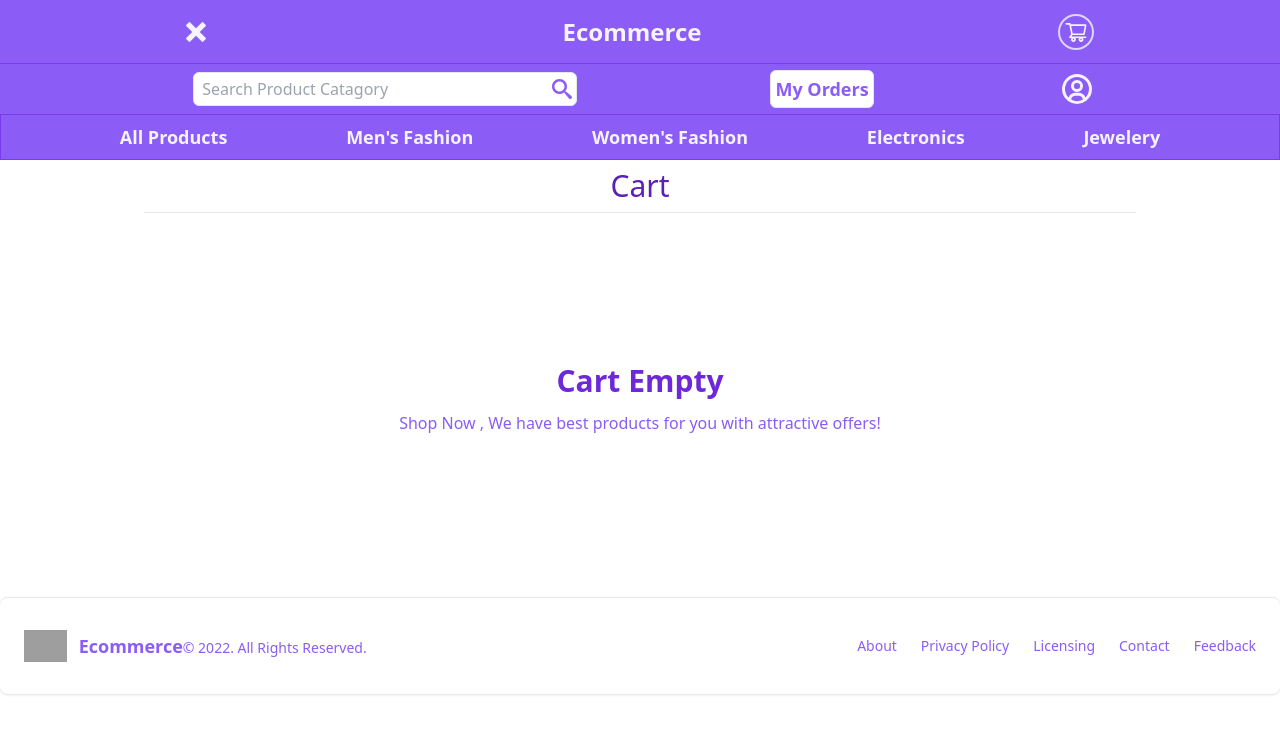
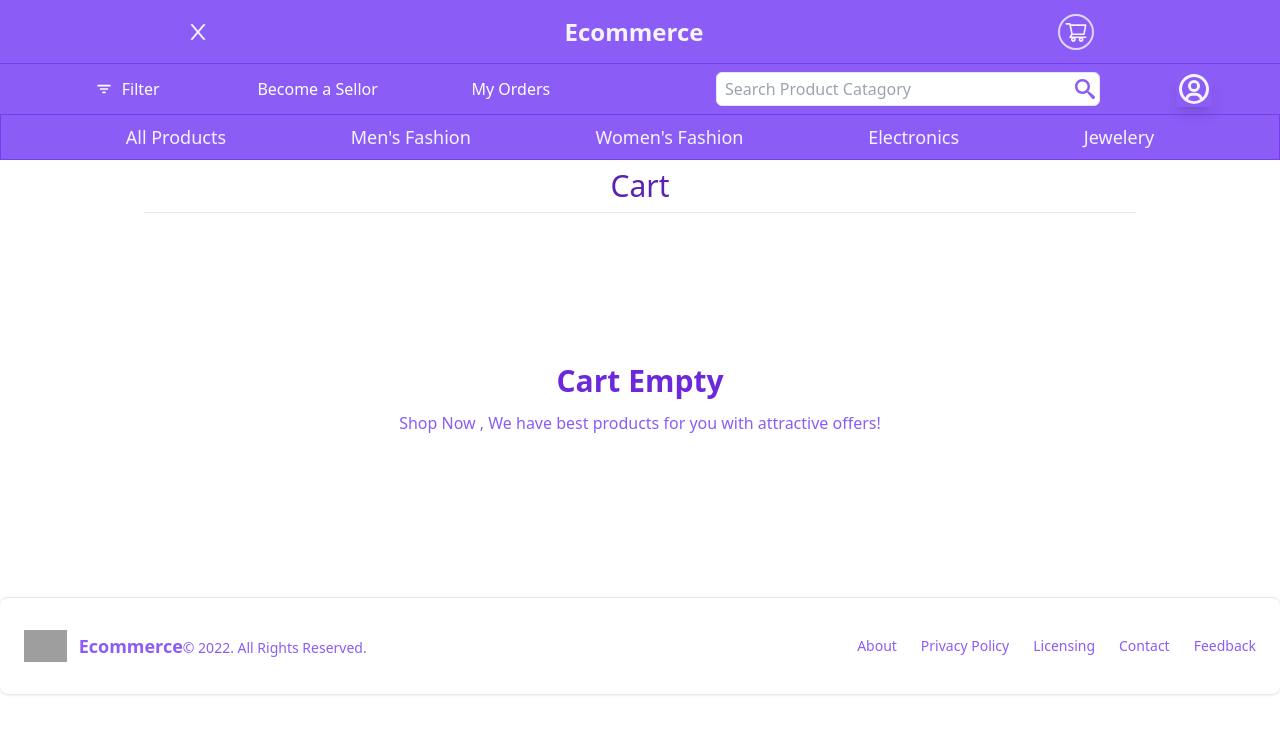
Before and after one commit to RohanSingh182003/Shopping-Cart, a React (Vite) app: page /cart in a window 1280 px wide. Both pictures are taken after a click on the icon 197 px from the left and 31 px from the top of the page. Shown: the top 734 px of the page. Built offline with nearby package versions, Linux system fonts and the light colour scheme; grey boxes are pictures that could not be loaded.

Commit message:
optimize navbar component

```diff
--- a/src/App.jsx
+++ b/src/App.jsx
@@ -2,7 +2,7 @@ import React, { useState } from 'react'
 import LoadingBar from 'react-top-loading-bar'
 import AppState from "../Context/AppState";
 import Home from "./Components/Home";
-import Navbar from "./Components/Navbar";
+import Navbar from "./Components/Navbar/Navbar";
 import Cart from "./Components/Cart";
 import { BrowserRouter, Routes, Route } from "react-router-dom";
 import Catagory from "./Components/Catagory";
--- a/src/Components/Cart.jsx
+++ b/src/Components/Cart.jsx
@@ -66,7 +66,7 @@ const Cart = () => {
                   <p className="my-1 text-xl text-green-600 font-bold">
                     ₹ {item.price}
                   </p>
-                  <div className="w-24 flex justify-between">
+                  <div className="w-16 flex justify-between">
                     {item.color !=  null && (
                       <button
                         style={{ backgroundColor: item.color }}
@@ -77,19 +77,19 @@ const Cart = () => {
                       <p className="text-xl text-gray-800">{item.size}</p>
                     )}
                   </div>
-                  <div className="flex w-32 items-center justify-between text-xl my-2">
+                  <div className="flex w-28 items-center justify-between text-xl my-2 border">
                     <button
                       onClick={() =>
                         addToCart(item.id, item.title, item.price, item.image)
                       }
-                      className="w-7 font-bold text-green-500 cursor-pointer"
+                      className="w-7 font-bold text-green-500 cursor-pointer border-r"
                     >
                       <p className="text-2xl"> + </p>
                     </button>
                     <p className="">{item.qty}</p>
                     <button
                       onClick={() => removefromCart(item.id)}
-                      className="w-7 font-bold text-red-500 cursor-pointer"
+                      className="w-7 font-bold text-red-500 cursor-pointer border-l"
                     >
                       <p className="text-2xl"> - </p>
                     </button>
--- a/src/Components/Checkout.jsx
+++ b/src/Components/Checkout.jsx
@@ -74,7 +74,7 @@ const Checkout = (props) => {
                   <p className="my-1 text-xl text-green-600 font-bold">
                   ₹ {item.price}
                   </p>
-                  <div className="w-24 flex justify-between">
+                  <div className="w-16 flex justify-between">
                   {item.color !=  null && (
                       <button
                         style={{ backgroundColor: item.color }}
@@ -85,19 +85,19 @@ const Checkout = (props) => {
                       <p className="text-xl text-gray-800">{item.size}</p>
                     )}
                   </div>
-                  <div className="flex w-32 items-center justify-between text-xl my-2">
+                  <div className="flex w-28 items-center justify-between text-xl my-2 border">
                     <button
                       onClick={() =>
                         addToCart(item.id, item.title, item.price, item.image)
                       }
-                      className="w-7 font-bold text-green-500 cursor-pointer"
+                      className="w-7 font-bold text-green-500 cursor-pointer border-r"
                     >
                       <p className="text-2xl"> + </p>
                     </button>
                     <p className="">{item.qty}</p>
                     <button
                       onClick={() => removefromCart(item.id)}
-                      className="w-7 font-bold text-red-500 cursor-pointer"
+                      className="w-7 font-bold text-red-500 cursor-pointer border-l"
                     >
                       <p className="text-2xl"> - </p>
                     </button>
--- /dev/null
+++ b/src/Components/Navbar/BeASellorComponent.jsx
@@ -0,0 +1,11 @@
+import React from "react";
+
+const BeASellorComponent = () => {
+  return (
+    <button className=" text-white p-1 rounded-md cursor-pointer  hover:underline hover:underline-offset-2">
+      Become a Sellor
+    </button>
+  );
+};
+
+export default BeASellorComponent;
--- /dev/null
+++ b/src/Components/Navbar/FilterComponent.jsx
@@ -0,0 +1,14 @@
+import React from 'react'
+import { BiFilter } from "react-icons/bi";
+
+
+const FilterComponent = () => {
+  return (
+    <button className='flex justify-between items-center px-2 py-1 space-x-2  hover:underline hover:underline-offset-2 rounded-md text-white'>
+        <BiFilter className='text-xl'/>
+        <p>Filter</p>
+    </button>
+  )
+}
+
+export default FilterComponent
--- /dev/null
+++ b/src/Components/Navbar/LoginComponent.jsx
@@ -0,0 +1,14 @@
+import React from 'react'
+import { BiUserCircle } from "react-icons/bi";
+
+
+const LoginComponent = () => {
+  return (
+    <div>
+        {/* <button className='px-2 py-1 border text-white rounded-md shadow-lg'>Login</button> */}
+        <BiUserCircle className="text-4xl text-violet-50 cursor-pointer shadow-lg" />
+    </div>
+  )
+}
+
+export default LoginComponent
--- a/src/Components/Navbar.jsx
+++ b/src/Components/Navbar/Navbar.jsx
@@ -1,25 +1,27 @@
 import React, { useContext, useState } from "react";
-import AppContext from "../../Context/AppContext";
-import { AiOutlineShoppingCart } from "react-icons/ai";
-import { GiHamburgerMenu } from "react-icons/gi";
-import { ImCross } from "react-icons/im";
-import { BiUserCircle } from "react-icons/bi";
+import AppContext from "../../../Context/AppContext";
+import { AiOutlineShoppingCart , AiOutlineClose } from "react-icons/ai";
+import { BiMenuAltLeft } from "react-icons/bi";
 import { Link } from "react-router-dom";
-import Search from "./Search";
+import SearchComponent from "./SearchComponent";
+import FilterComponent from "./FilterComponent";
+import OrdersComponent from "./OrdersComponent";
+import BeASellorComponent from "./BeASellorComponent";
+import LoginComponent from "./LoginComponent";
 
 const Navbar = () => {
   const [toggle, setToggle] = useState(false);
   const { state, dispatch } = useContext(AppContext);
   return (
-    <div className="sticky top-0 bg-violet-500">
+    <div className="sticky top-0 bg-violet-500 h-full">
       <div className="px-2 flex justify-between lg:justify-around items-center h-16  border-b border-violet-600">
         {toggle ? (
-          <ImCross
+          <AiOutlineClose
             onClick={() => setToggle(!toggle)}
-            className="text-xl mx-2 text-violet-50 cursor-pointer"
+            className="text-2xl mx-2 text-violet-50 cursor-pointer"
           />
         ) : (
-          <GiHamburgerMenu
+          <BiMenuAltLeft
             onClick={() => setToggle(!toggle)}
             className="text-2xl mx-2 text-violet-50 cursor-pointer"
           />
@@ -46,44 +48,50 @@ const Navbar = () => {
       </div>
       {toggle && (
         <div className="bg-white">
-          <div className="flex items-center w-full justify-evenly bg-violet-500">
-          <Search/>
-          <button className="bg-white text-violet-500 border p-1 rounded-md hover:text-violet-600 cursor-pointer text-sm font-semibold md:text-sm lg:text-lg">My&nbsp;Orders</button>
-          <BiUserCircle className="text-4xl font-semibold text-violet-50 cursor-pointer"/>
+          <div className="flex flex-col md:flex-row items-center w-full justify-evenly bg-violet-500">
+            <div className="flex justify-evenly items-center mt-2 md:mt-0 w-full">
+              <FilterComponent/>
+              <BeASellorComponent/>
+              <OrdersComponent/>
+            </div>
+            <div className="flex justify-evenly items-center mt-2 md:mt-0 w-full">
+              <SearchComponent />
+              <LoginComponent/>
+            </div>
           </div>
-          <ul className="w-full h-[82.5vh] md:h-auto flex flex-col md:flex-row justify-evenly items-center border border-violet-600 py-2 text-violet-50 bg-violet-500">
+          <ul className="w-full h-[76vh] md:h-auto flex flex-col md:flex-row justify-evenly items-center border border-violet-600 py-2 text-violet-50 bg-violet-500">
             <Link
               onClick={() => setToggle(false)}
               to={"/"}
-              className="hover:text-violet-100 cursor-pointer text-xl font-semibold md:text-sm lg:text-lg"
+              className="hover:text-violet-100 cursor-pointer text-xl hover:underline hover:underline-offset-2 md:text-sm lg:text-lg"
             >
               All Products
             </Link>
             <Link
               onClick={() => setToggle(false)}
               to={`/men's clothing`}
-              className="hover:text-violet-100 cursor-pointer text-xl font-semibold md:text-sm lg:text-lg"
+              className="hover:text-violet-100 cursor-pointer text-xl hover:underline hover:underline-offset-2 md:text-sm lg:text-lg"
             >
               Men's Fashion
             </Link>
             <Link
               onClick={() => setToggle(false)}
               to={`/women's clothing`}
-              className="hover:text-violet-100 cursor-pointer text-xl font-semibold md:text-sm lg:text-lg"
+              className="hover:text-violet-100 cursor-pointer text-xl hover:underline hover:underline-offset-2 md:text-sm lg:text-lg"
             >
               Women's Fashion
             </Link>
             <Link
               onClick={() => setToggle(false)}
               to={"/electronics"}
-              className="hover:text-violet-100 cursor-pointer text-xl font-semibold md:text-sm lg:text-lg"
+              className="hover:text-violet-100 cursor-pointer text-xl hover:underline hover:underline-offset-2 md:text-sm lg:text-lg"
             >
               Electronics
             </Link>
             <Link
               onClick={() => setToggle(false)}
               to={"/jewelery"}
-              className="hover:text-violet-100 cursor-pointer text-xl font-semibold md:text-sm lg:text-lg"
+              className="hover:text-violet-100 cursor-pointer text-xl hover:underline hover:underline-offset-2 md:text-sm lg:text-lg"
             >
               Jewelery
             </Link>
--- /dev/null
+++ b/src/Components/Navbar/OrdersComponent.jsx
@@ -0,0 +1,11 @@
+import React from "react";
+
+const OrdersComponent = () => {
+  return (
+    <button className=" text-white p-1 rounded-md cursor-pointer hover:underline hover:underline-offset-2">
+      My Orders
+    </button>
+  );
+};
+
+export default OrdersComponent;
--- a/src/Components/Search.jsx
+++ b/src/Components/Navbar/SearchComponent.jsx
@@ -1,7 +1,7 @@
 import React from "react";
 import { ImSearch } from "react-icons/im";
 
-const Search = () => {
+const SearchComponent = () => {
   return (
     <div className="grid place-items-center m-2">
       <form className="mx-auto flex items-center border rounded-md bg-white md:w-96">
@@ -12,4 +12,4 @@ const Search = () => {
   );
 };
 
-export default Search;
+export default SearchComponent;
--- a/src/Components/Product.jsx
+++ b/src/Components/Product.jsx
@@ -28,11 +28,11 @@ const Product = (props) => {
   return (
     <section className="text-gray-600 body-font overflow-hidden">
       <div className="container px-5 py-8 mx-auto">
-        <div className="lg:w-full mx-auto flex flex-wrap">
-          <div className="lg:w-1/2 w-full lg:h-96 h-64 grid place-items-center">
+        <div className="mx-auto flex flex-wrap">
+          <div className="lg:w-1/2 w-full flex justify-center items-center lg:h-96 h-64 object-cover object-center rounded">
             <img
               alt="ecommerce"
-              className="object-cover object-center h-full rounded"
+              className="h-full rounded"
               src={data.image}
             />
           </div>
```
